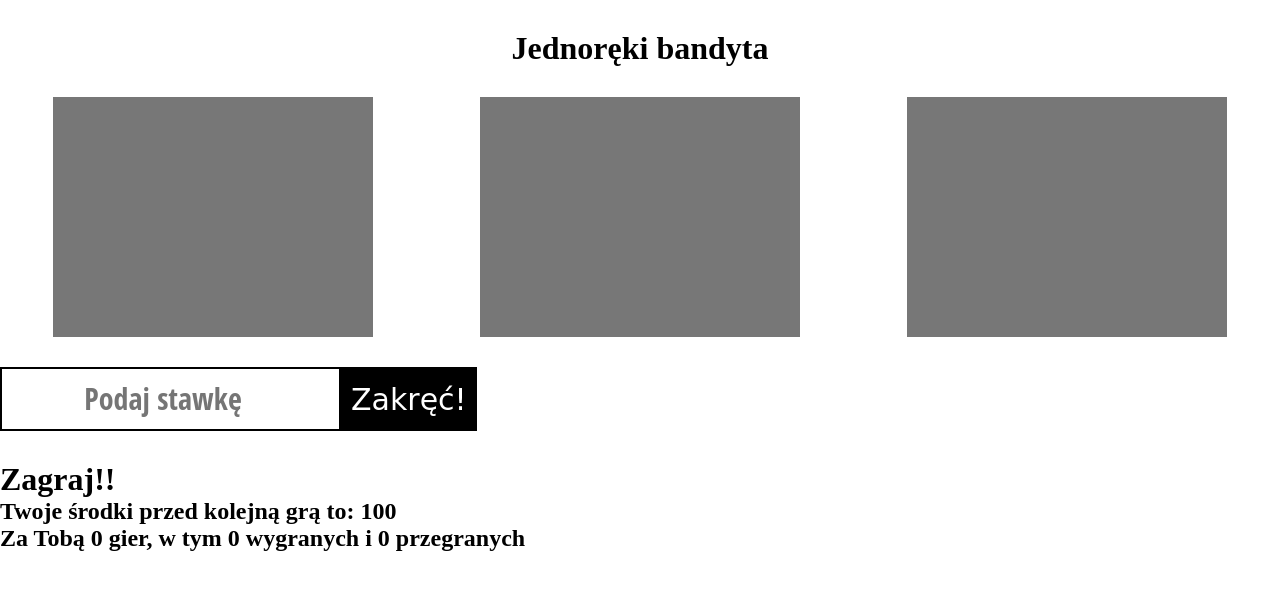
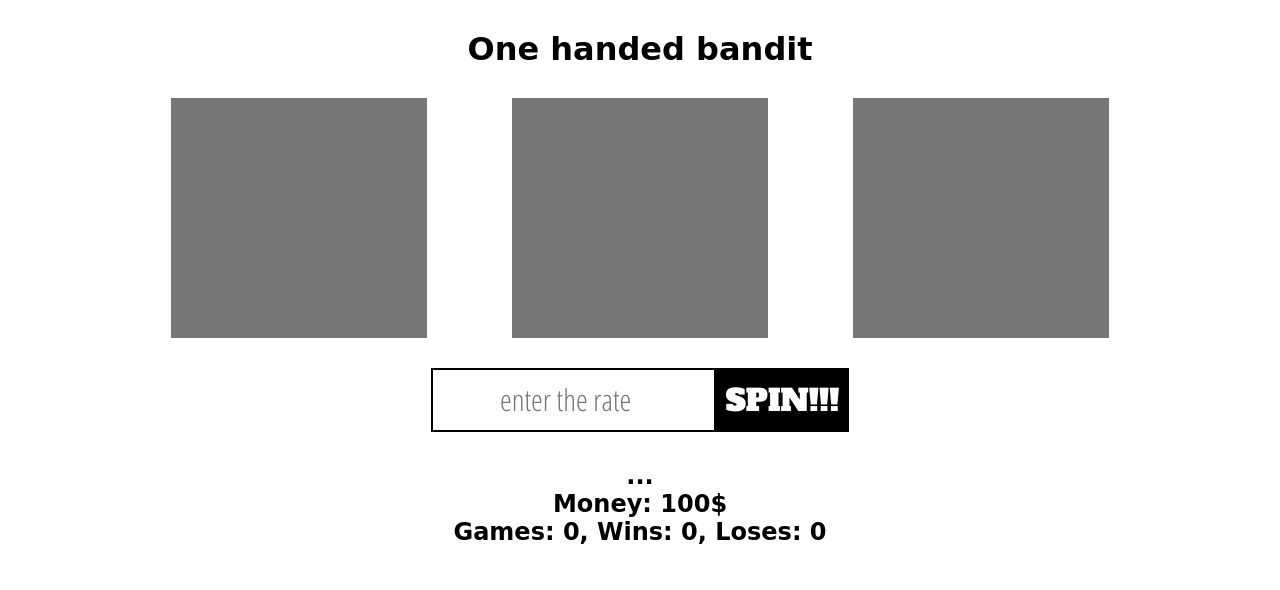
Before and after one commit to Remoll/oneArmedBandit, a plain HTML site: page index.html in a window 1280 px wide. Drawn offline with Linux system fonts and the light colour scheme; a web font is replaced by a local one.

Commit message:
Add files via upload

```diff
--- a/index.html
+++ b/index.html
@@ -5,29 +5,34 @@
     <meta charset="UTF-8">
     <meta name="viewport" content="width=device-width, initial-scale=1.0">
     <meta http-equiv="X-UA-Compatible" content="ie=edge">
+    <link
+        href="https://fonts.googleapis.com/css?family=Alfa+Slab+One|Fascinate+Inline|Open+Sans+Condensed:300&amp;subset=latin-ext"
+        rel="stylesheet">
     <link rel="stylesheet" href="style.css">
-    <title>Jednoręki bandyta</title>
+    <title>One handed bandit</title>
 </head>
 
 <body>
-    <h1 class="header">Jednoręki bandyta</h1>
+    <div class="wrapper">
+        <h1 class="header">One handed bandit</h1>
         <section class="boxes">
             <div class="one"></div>
             <div class="two"></div>
             <div class="three"></div>
         </section>
         <form class="spin">
-        <input type="number" placeholder="Podaj stawkę"></input>
-        <button>Zakręć!</button>
+            <input type="number" placeholder="enter the rate"></input>
+            <button>SPIN!!!</button>
         </form>
-    <h1 class="thisGame">Zagraj!!</h1>
-    <h2 class="state">Twoje środki przed kolejną grą to: <span class="credits"></span></h2>
-    <h2 class="results">Za Tobą <span class="games"></span> gier, w tym <span class="wins"></span> wygranych i
-        <span class="loses"></span> przegranych</h2>
+        <h2 class="thisGame">...</h2>
+        <h2 class="state">Money: <span class="credits"></span>$</h2>
+        <h2 class="results">Games: <span class="games"></span>, Wins: <span class="wins"></span>, Loses:
+            <span class="loses"></span></h2>
         <script src="Wallet.js"></script>
         <script src="GameStatistic.js"></script>
         <script src="Draw.js"></script>
         <script src="code.js"></script>
+    </div>
 </body>
 
 </html>
```
Lines whose indentation alone changed are shown as unchanged.
